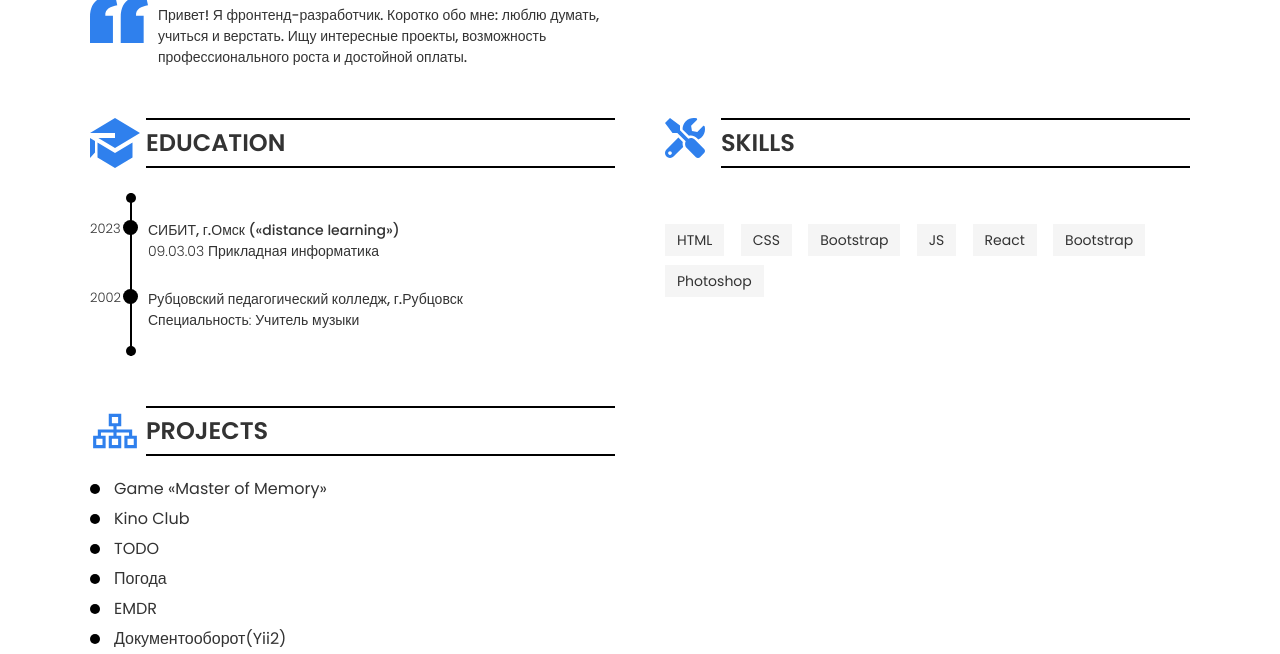
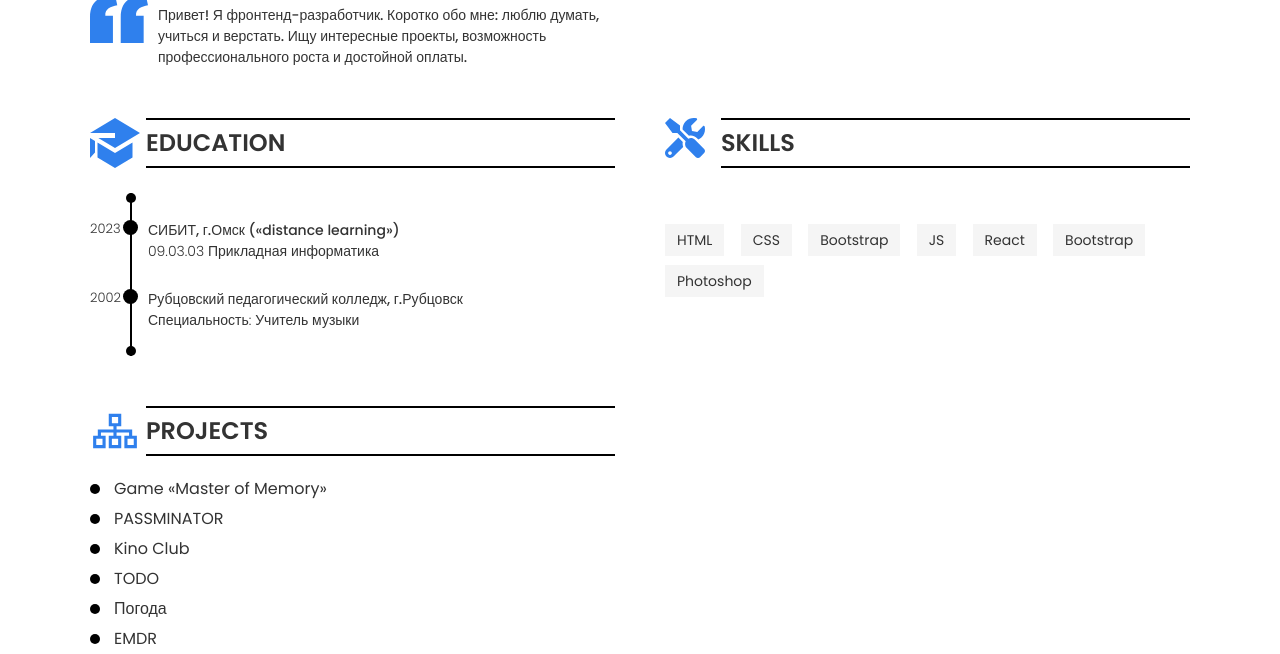
Before and after one commit to gorsobes/Resume, a plain HTML site: page index.html in a window 1280 px wide. Shown: the part 146-800 px from the top of the page. Drawn offline with Linux system fonts and the light colour scheme.

Commit message:
PASSMINATOR

```diff
--- a/index.html
+++ b/index.html
@@ -195,6 +195,11 @@
                                         </p>
 
                                     </li>
+                                    <li class="block">
+                                        <p class="name">
+                                           <a href="https://passminator.vercel.app/" class="link" target="_blank">PASSMINATOR</a>
+                                        </p>
+                                    </li>
 
                                     <li class="block">
                                         <p class="name">
```
